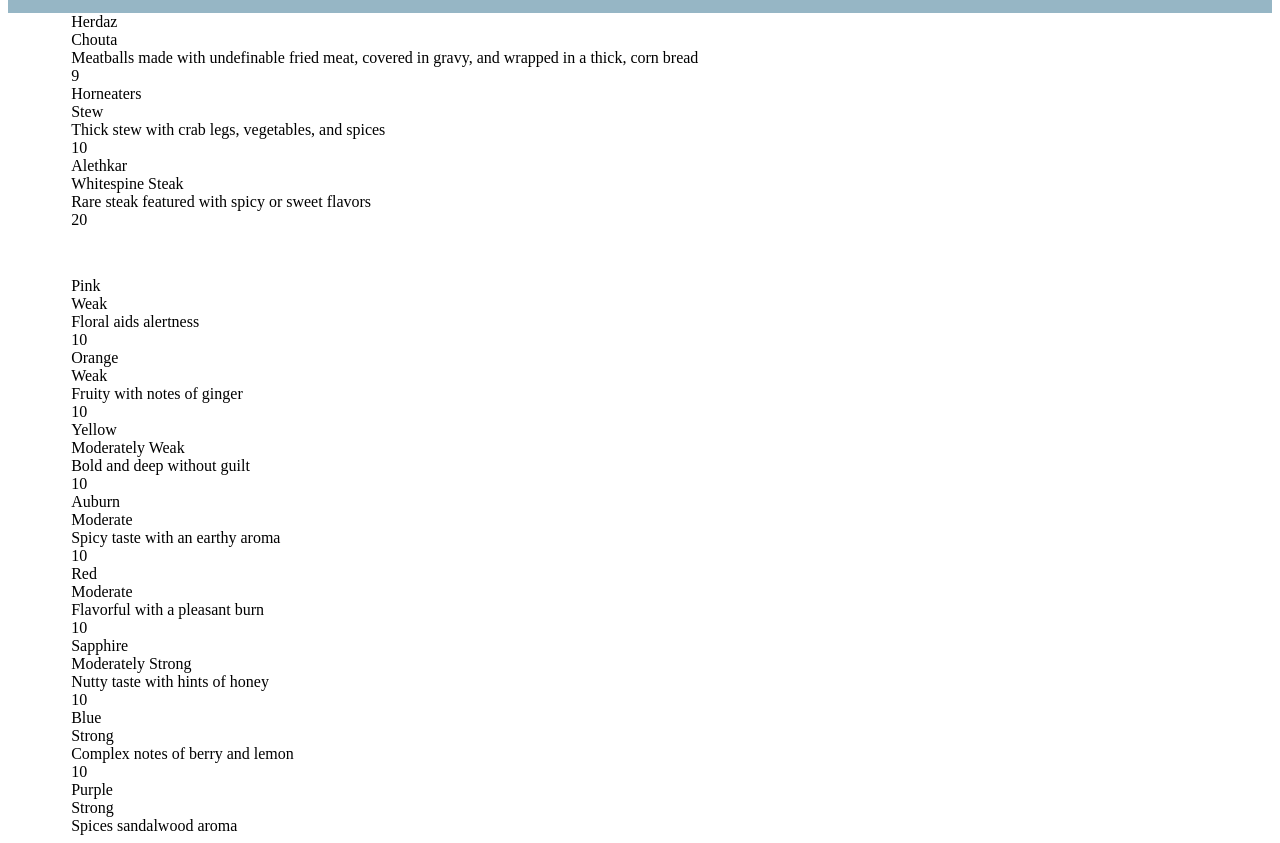
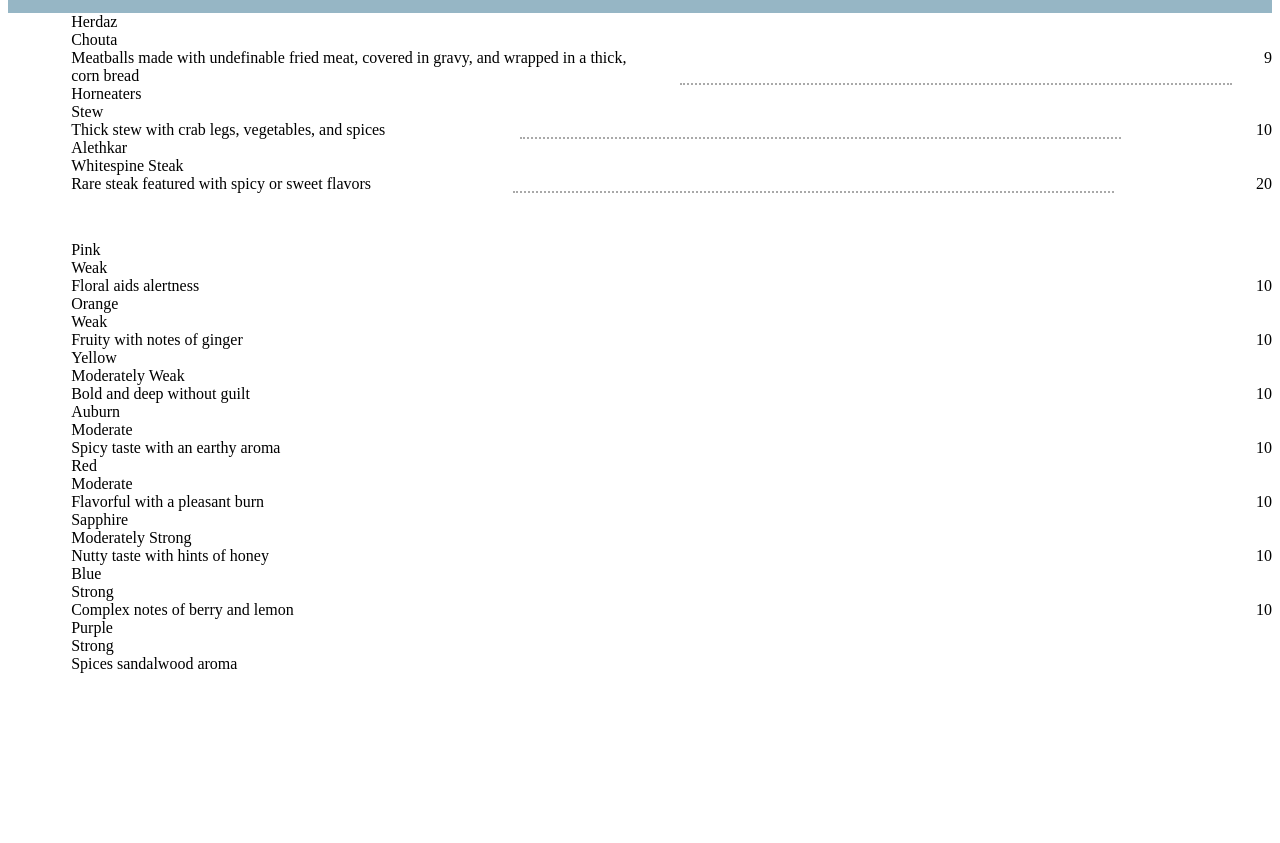
Before and after one commit to Chris-Whaley/top-restaurant, a website built with webpack: page src/template.html in a window 1280 px wide. Both pictures are taken after a click on the button "Menu". Shown: the part 75-918 px from the top of the page. After the commit the page ends 800 px from the top, so only its background shows below. Built offline with nearby package versions, Linux system fonts and the light colour scheme; a web font is replaced by a local one.

Commit message:
feat: Container for description and price

```diff
--- a/src/menu.js
+++ b/src/menu.js
@@ -45,6 +45,11 @@ function createFood() {
     let foodDesc = document.createElement("div");
     let longDesc = document.createElement("div");
     let priceDesc = document.createElement("div");
+    let descPriceContainer = document.createElement("div");
+    descPriceContainer.classList.add("desc-price-container");
+    let blank = document.createElement("span");
+    blank.classList.add("desc-price-buffer");
+
     for (const [k, v] of Object.entries(value)) {
       switch (k) {
         case "nationality":
@@ -57,16 +62,18 @@ function createFood() {
           foodDesc.classList.add(k);
           foodDesc.textContent = v;
           nationalityDesc.appendChild(foodDesc);
+          foodDesc.appendChild(descPriceContainer);
           break;
         case "description":
           longDesc.classList.add(k);
           longDesc.textContent = v;
-          foodDesc.appendChild(longDesc);
+          descPriceContainer.appendChild(longDesc);
+          descPriceContainer.appendChild(blank);
           break;
         case "price":
           priceDesc.classList.add(k);
           priceDesc.textContent = v;
-          foodDesc.appendChild(priceDesc);
+          descPriceContainer.appendChild(priceDesc);
           break;
       }
     }
@@ -136,6 +143,8 @@ function createWines() {
     let strengthDesc = document.createElement("div");
     let longDesc = document.createElement("div");
     let priceDesc = document.createElement("div");
+    let descPriceContainer = document.createElement("div");
+    descPriceContainer.classList.add("desc-price-container");
     for (const [k, v] of Object.entries(value)) {
       switch (k) {
         case "color":
@@ -148,16 +157,17 @@ function createWines() {
           strengthDesc.classList.add(k);
           strengthDesc.textContent = v;
           colorDesc.appendChild(strengthDesc);
+          colorDesc.appendChild(descPriceContainer);
           break;
         case "description":
           longDesc.classList.add(k);
           longDesc.textContent = v;
-          strengthDesc.appendChild(longDesc);
+          descPriceContainer.appendChild(longDesc);
           break;
         case "price":
           priceDesc.classList.add(k);
           priceDesc.textContent = v;
-          strengthDesc.appendChild(priceDesc);
+          descPriceContainer.appendChild(priceDesc);
           break;
       }
     }
--- a/src/styles.css
+++ b/src/styles.css
@@ -64,3 +64,16 @@ header {
     gap: 3rem;
     margin-left: 5%;
 }
+
+.desc-price-container {
+    display: flex;
+    gap: 2rem;
+    justify-content: space-between;
+}
+
+
+/* FIXME either fix or remove the dotted line attempt */
+.desc-price-buffer {
+    border-bottom: 2px dotted darkgray;
+    width: 50%;
+}
```
